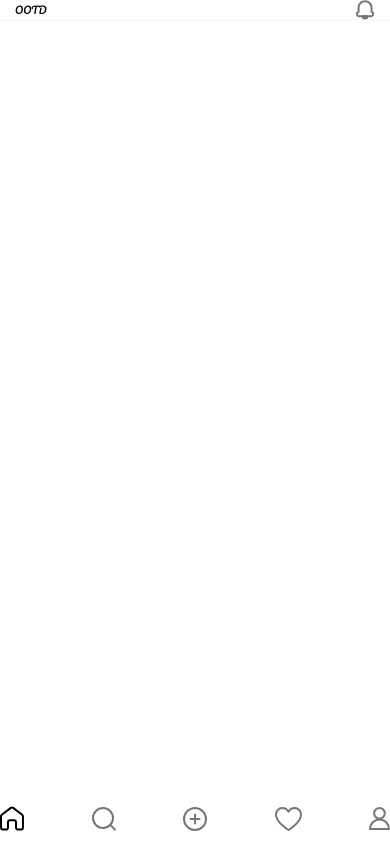
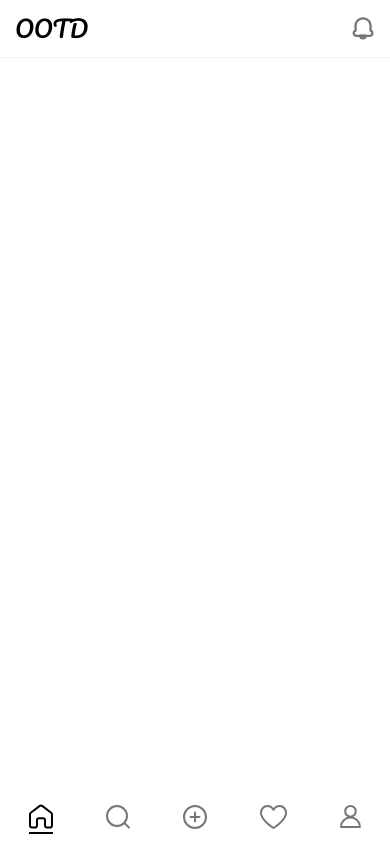
Before and after one commit to gimeast/OOTD, a React (Vite) app in the folder ootd-client/: page / in a window 390 px wide. Built offline with nearby package versions, Linux system fonts and the light colour scheme.

Commit message:
client
- Sass 반응형 커스텀 함수 삼성 브라우저에서 동작불가로 수정
- nav 아이콘 active시 언더바 추가
- 각 아이콘 프로퍼티명으로 인해 브라우저 콘솔에 에러 출력되어 수정

```diff
--- a/ootd-client/src/components/icons/BackArrow.tsx
+++ b/ootd-client/src/components/icons/BackArrow.tsx
@@ -8,8 +8,8 @@
             fill='none'
             xmlns='http://www.w3.org/2000/svg'
         >
-            <path d='M1 7H16' stroke='#767676' stroke-width='2' stroke-linecap='round' />
-            <path d='M7 1L1 7L7 13' stroke='#767676' stroke-width='2' stroke-linecap='round' stroke-linejoin='round' />
+            <path d='M1 7H16' stroke='#767676' strokeWidth='2' strokeLinecap='round' />
+            <path d='M7 1L1 7L7 13' stroke='#767676' strokeWidth='2' strokeLinecap='round' strokeLinejoin='round' />
         </svg>
     );
 };
--- a/ootd-client/src/components/icons/HeartIcon.tsx
+++ b/ootd-client/src/components/icons/HeartIcon.tsx
@@ -12,9 +12,9 @@
             <path
                 d='M19.7454 1C17.0635 1 14.7806 2.48 13.5 4.78C12.2194 2.49 9.93653 1 7.25464 1C3.80252 1 1 4.02 1 7.73C1 8.21 1.0464 8.68 1.1392 9.13C2.49406 16.32 13.5 23 13.5 23C13.5 23 24.5059 16.32 25.8608 9.13C25.9536 8.68 26 8.21 26 7.73C26 4.01 23.1975 1 19.7546 1H19.7454Z'
                 stroke='currentColor'
-                stroke-width='2'
-                stroke-linecap='round'
-                stroke-linejoin='round'
+                strokeWidth='2'
+                strokeLinecap='round'
+                strokeLinejoin='round'
             />
         </svg>
     );
--- a/ootd-client/src/components/icons/HomeIcon.tsx
+++ b/ootd-client/src/components/icons/HomeIcon.tsx
@@ -12,9 +12,9 @@
             <path
                 d='M1.00328 10.3275L1.04032 21.5769C1.04395 22.6789 1.93832 23.5703 3.04031 23.5703H5.98864C7.0971 23.5703 7.99414 22.6688 7.98861 21.5603L7.96175 16.1696C7.95623 15.0611 8.85326 14.1596 9.96173 14.1596H14.0016C15.1023 14.1596 15.9961 15.049 16.0016 16.1496L16.0287 21.5803C16.0342 22.6809 16.928 23.5703 18.0286 23.5703H20.9837C22.0909 23.5703 22.9874 22.6709 22.9837 21.5637L22.9467 10.3193C22.9446 9.69628 22.6524 9.10979 22.1562 8.73303L13.1812 1.91834C12.4662 1.37549 11.4772 1.37549 10.7623 1.91834L1.79381 8.72807C1.29392 9.10763 1.00122 9.69985 1.00328 10.3275Z'
                 stroke='currentColor'
-                stroke-width='2'
-                stroke-linecap='round'
-                stroke-linejoin='round'
+                strokeWidth='2'
+                strokeLinecap='round'
+                strokeLinejoin='round'
             />
         </svg>
     );
--- a/ootd-client/src/components/icons/OotdAddIcon.tsx
+++ b/ootd-client/src/components/icons/OotdAddIcon.tsx
@@ -15,23 +15,23 @@
                 r='11'
                 fill='white'
                 stroke='currentColor'
-                stroke-width='2'
-                stroke-linecap='round'
-                stroke-linejoin='round'
+                strokeWidth='2'
+                strokeLinecap='round'
+                strokeLinejoin='round'
             />
             <path
                 d='M16.5 12H7.59046'
                 stroke='currentColor'
-                stroke-width='2'
-                stroke-linecap='round'
-                stroke-linejoin='round'
+                strokeWidth='2'
+                strokeLinecap='round'
+                strokeLinejoin='round'
             />
             <path
                 d='M12.0452 16.4548L12.0452 7.54529'
                 stroke='currentColor'
-                stroke-width='2'
-                stroke-linecap='round'
-                stroke-linejoin='round'
+                strokeWidth='2'
+                strokeLinecap='round'
+                strokeLinejoin='round'
             />
         </svg>
     );
--- a/ootd-client/src/components/icons/SearchIcon.tsx
+++ b/ootd-client/src/components/icons/SearchIcon.tsx
@@ -9,15 +9,15 @@
             fill='none'
             xmlns='http://www.w3.org/2000/svg'
         >
-            <circle cx='11' cy='11' r='10' stroke='currentColor' stroke-width='2' />
+            <circle cx='11' cy='11' r='10' stroke='currentColor' strokeWidth='2' />
             <line
                 x1='18.4142'
                 y1='18'
                 x2='23'
                 y2='22.5858'
                 stroke='currentColor'
-                stroke-width='2'
-                stroke-linecap='round'
+                strokeWidth='2'
+                strokeLinecap='round'
             />
         </svg>
     );
--- a/ootd-client/src/components/icons/UserIcon.tsx
+++ b/ootd-client/src/components/icons/UserIcon.tsx
@@ -12,15 +12,15 @@
             <path
                 d='M10.47 1C13.4041 1.00024 15.7825 3.37932 15.7825 6.31348C15.7822 9.24743 13.4039 11.6257 10.47 11.626C7.53581 11.626 5.15674 9.24757 5.15649 6.31348C5.15649 3.37917 7.53566 1 10.47 1Z'
                 stroke='currentColor'
-                stroke-width='2'
-                stroke-linecap='round'
-                stroke-linejoin='round'
+                strokeWidth='2'
+                strokeLinecap='round'
+                strokeLinejoin='round'
             />
             <path
                 d='M1 21.9623C1 16.7532 5.26051 12.5305 10.4696 12.5305C15.6786 12.5305 19.9391 16.7532 19.9391 21.9623C19.9391 21.9831 19.9222 22 19.9014 22H1.03773C1.01689 22 1 21.9831 1 21.9623Z'
                 stroke='currentColor'
-                stroke-width='2'
-                stroke-linejoin='round'
+                strokeWidth='2'
+                strokeLinejoin='round'
             />
         </svg>
     );
--- a/ootd-client/src/components/layout/BottomNav.tsx
+++ b/ootd-client/src/components/layout/BottomNav.tsx
@@ -12,17 +12,22 @@
     return (
         <nav>
             <div className={styles.nav_inner_box}>
-                <NavLink to='/'>{({ isActive }) => <HomeIcon className={isActive ? '' : styles.homeIcon} />}</NavLink>
-                <NavLink to='/search'>
+                <NavLink to='/' className={({ isActive }) => (isActive ? styles.active : '')}>
+                    {({ isActive }) => <HomeIcon className={isActive ? '' : styles.homeIcon} />}
+                </NavLink>
+                <NavLink to='/search' className={({ isActive }) => (isActive ? styles.active : '')}>
                     {({ isActive }) => <SearchIcon className={isActive ? '' : styles.searchIcon} />}
                 </NavLink>
-                <NavLink to='/ootd/add'>
+                <NavLink to='/ootd/add' className={({ isActive }) => (isActive ? styles.active : '')}>
                     {({ isActive }) => <OotdAddIcon className={isActive ? '' : styles.ootdAddIcon} />}
                 </NavLink>
-                <NavLink to='/likes'>
+                <NavLink to='/likes' className={({ isActive }) => (isActive ? styles.active : '')}>
                     {({ isActive }) => <LikeIcon className={isActive ? '' : styles.likeIcon} />}
                 </NavLink>
-                <NavLink to={isLoggedIn ? '/mypage' : '/login'}>
+                <NavLink
+                    to={isLoggedIn ? '/mypage' : '/login'}
+                    className={({ isActive }) => (isActive ? styles.active : '')}
+                >
                     {({ isActive }) => <UserIcon className={isActive ? '' : styles.userIcon} />}
                 </NavLink>
             </div>
--- a/ootd-client/src/components/layout/bottomNav.module.scss
+++ b/ootd-client/src/components/layout/bottomNav.module.scss
@@ -19,6 +19,23 @@
         display: flex;
         justify-content: space-between;
         align-items: center;
+
+        a {
+            position: relative;
+            display: flex;
+            flex-direction: column;
+            align-items: center;
+            padding-bottom: 0.5rem;
+
+            &.active::after {
+                content: '';
+                position: absolute;
+                bottom: 0;
+                width: 100%;
+                height: 2px;
+                background-color: $black;
+            }
+        }
     }
 
     .homeIcon,
--- a/ootd-client/src/styles/mixins.scss
+++ b/ootd-client/src/styles/mixins.scss
@@ -1,3 +1,18 @@
-@function fluid-width($min: 3.2rem, $max: 102.4rem, $min-vw: 320px, $max-vw: 1920px) {
-    @return clamp($min, $min + ($max - $min) * ((100vw - $min-vw) / ($max-vw - $min-vw)), $max);
+@use 'sass:math';
+
+// rem 값을 px로 변환 (1rem = 10px 기준)
+@function strip-unit($value) {
+    @return math.div($value, $value * 0 + 1);
 }
+
+// 320px ~ 768px 범위에서 동작
+@function fluid-width($min, $max) {
+    $min-value: strip-unit($min); // 숫자만 추출 (예: 5rem → 5)
+    $max-value: strip-unit($max);
+    $min-px: $min-value * 10;
+    $max-px: $max-value * 10;
+
+    $slope: math.div($max-px - $min-px, 448); // (768 - 320 = 448)
+
+    @return clamp(#{$min}, calc(#{$min} + (100vw - 320px) * #{$slope}), #{$max});
+}
```
Also changed, not shown: ootd-client/src/components/icons/AlimIcon.tsx (+2 -2 lines).
